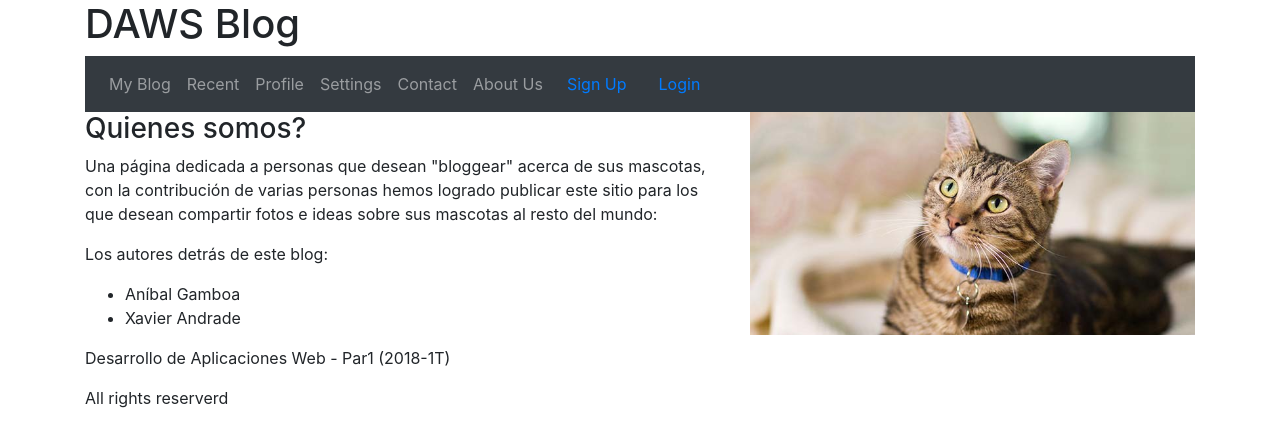
After one commit to xav-a/DAWS_ProyectoFinal, a Django app: page /about/ in a window 1280 px wide. The commit adds this page. Shown: the top 447 px of the page. Run offline with Django 3.2, Linux system fonts and the light colour scheme; parts of the project's set-up code (start-up, migrations or seed data) failed here and were passed over; some libraries are stand-ins or nearby versions.

```diff
--- /dev/null
+++ b/project/frontend/templates/frontend/about.html
@@ -0,0 +1,29 @@
+{% extends 'frontend/base.html' %}
+
+{% load static %}
+
+{% block content %}
+<div class="row">
+	<div class="col-sm-7">
+		<h3>Quienes somos?</h3>
+		<p>
+			Una página dedicada a personas que desean "bloggear" acerca de sus mascotas, con la contribución
+			de varias personas hemos logrado publicar este sitio para los que desean compartir fotos e ideas sobre
+			sus mascotas al resto del mundo:
+		</p>
+		<p> Los autores detrás de este blog:</p>
+			<ul>
+				<li>Aníbal Gamboa</li>
+				<li>Xavier Andrade</li>
+			</ul>
+		<p>
+			Desarrollo de Aplicaciones Web - Par1 (2018-1T)
+		</p>
+	</div>
+	<div class="col-sm-5">
+		<picture>
+			<img src="{% static 'img/cat.jpg' %}" class="img-fluid" alt="The lovely mascot of our blog, a cat">
+		</picture>
+	</div>
+</div>
+{% endblock %}
--- a/project/frontend/templates/frontend/base.html
+++ b/project/frontend/templates/frontend/base.html
@@ -22,9 +22,10 @@
 							<ul class="nav navbar-nav">
 								<li class="nav-item"><a class="nav-link" href="/">My Blog</a></li>
 								<li class="nav-item"><a class="nav-link" href="#">Recent</a></li>
-								<li class="nav-item"><a class="nav-link" href="#">Settings</a></li>
+								<li class="nav-item"><a class="nav-link" href="/accounts/profile">Profile</a></li>
+								<li class="nav-item"><a class="nav-link" href="/accounts/settings">Settings</a></li>
 								<li class="nav-item"><a class="nav-link" href="#">Contact</a></li>
-								<li class="nav-item"><a class="nav-link" href="#">About Us</a></li>
+								<li class="nav-item"><a class="nav-link" href="/about">About Us</a></li>
 								{% if request.user.is_staff %}
 								<li class="nav-item"><a class="nav-link" id="admin-link" href="#">Reportes</a></li>
 								{% endif %}
--- a/project/frontend/templates/frontend/index.html
+++ b/project/frontend/templates/frontend/index.html
@@ -1,7 +1,9 @@
 {% extends 'frontend/base.html' %}
 
 {% block content %}
-	<div id="index">
-	<!-- React -->
+	<div class="row">
+		<div id="index" class="col-sm-12">
+		<!-- React -->
+		</div>
 	</div>
 {% endblock %}
--- a/project/frontend/urls.py
+++ b/project/frontend/urls.py
@@ -2,4 +2,5 @@ from django.urls import path
 from . import views
 urlpatterns = [
     path('', views.index, name='home'),
+	path('about/', views.about, name='about'),
 ]
--- a/project/frontend/views.py
+++ b/project/frontend/views.py
@@ -1,3 +1,6 @@
 from django.shortcuts import render
 def index(request):
     return render(request, 'frontend/index.html')
+
+def about(request):
+	return render(request, 'frontend/about.html')
--- a/project/project/settings.py
+++ b/project/project/settings.py
@@ -31,7 +31,8 @@ EMAIL_BACKEND = 'django.core.mail.backends.smtp.EmailBackend'
 EMAIL_USE_TLS = True
 EMAIL_HOST = 'smtp.office365.com'
 EMAIL_PORT = 587
-EMAIL_HOST_USER = ''
+#EMAIL_HOST_USER = 'fock u'
+EMAIL_HOST_PASSWORD = ''
 
 DEFAULT_FROM_EMAIL = EMAIL_HOST_USER
 SERVER_EMAIL = EMAIL_HOST_USER
--- a/project/project/urls.py
+++ b/project/project/urls.py
@@ -15,12 +15,14 @@ Including another URLconf
 """
 from django.contrib import admin
 from django.urls import path, include
-from backend.views import signup
+from backend.views import signup, profile, change_password
 
 urlpatterns = [
     path('admin/', admin.site.urls),
 	path('', include('backend.urls')),
 	path('', include('frontend.urls')),
 	path('accounts/', include('django.contrib.auth.urls')),
-	path('accounts/signup', signup, name='signup')
+	path('accounts/signup', signup, name='signup'),
+	path('accounts/profile', profile, name='profile'),
+	path('accounts/settings', change_password, name='change_password'),
 ]
```
Also changed, not shown: project/backend/forms.py (+11 -0 lines), project/backend/views.py (+32 -7 lines), project/frontend/templates/accounts/change_password.html (added, +15 -0 lines), project/frontend/templates/accounts/profile.html (added, +15 -0 lines), project/frontend/static/img/cat.jpg (added).
